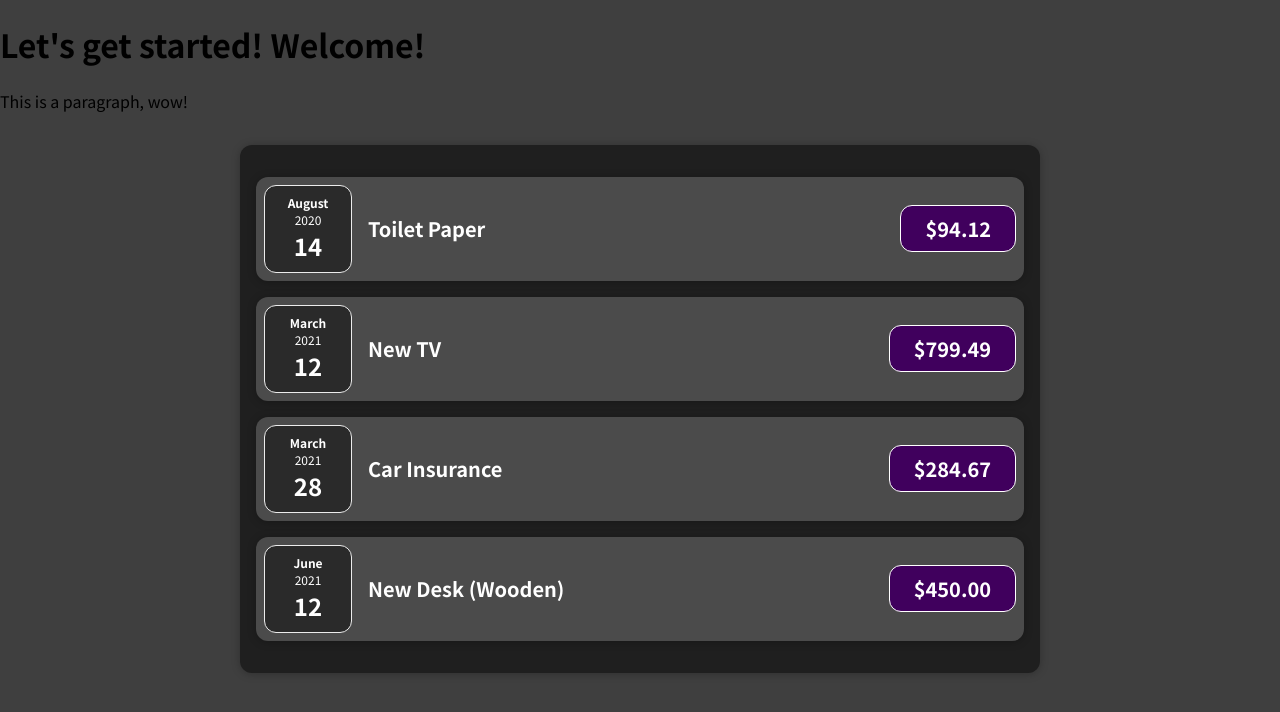
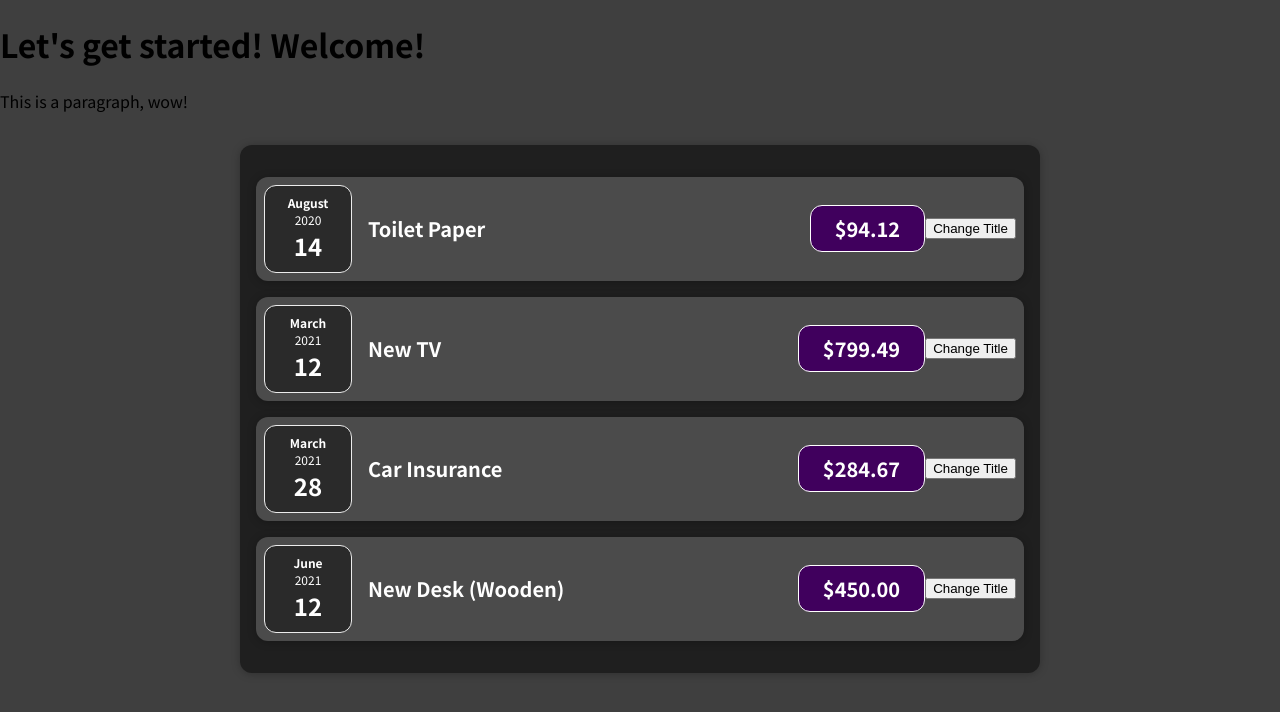
Before and after one commit to DavidAGullo/react-learning-project, a JavaScript app: page / in a window 1280 px wide. Shown: the top 712 px of the page. Built offline with nearby package versions, Linux system fonts and the light colour scheme.

Commit message:
Update ExpenseItem.js

```diff
--- a/src/components/Expenses/ExpenseItem.js
+++ b/src/components/Expenses/ExpenseItem.js
@@ -10,6 +10,9 @@ const expenseTitle = 'Car Insurance';
 const expenseAmount = precise(250.64);
 */
 function ExpenseItem(props) { //props is an object, props are the most important thing in React
+  const clickHandler = () => {
+    console.log('Clicked!');
+  }; //this is a function that is called when the button is clicked
   return (
     <Card className="expense-item">
       <ExpenseDate date={props.date} />
@@ -17,6 +20,7 @@ function ExpenseItem(props) { //props is an object, props are the most important
         <h2>{props.title}</h2>
         <div className="expense-item__price">${precise(props.amount)}</div>
       </div>
+      <button onClick={clickHandler}>Change Title</button>
     </Card>
   );
 }
```
